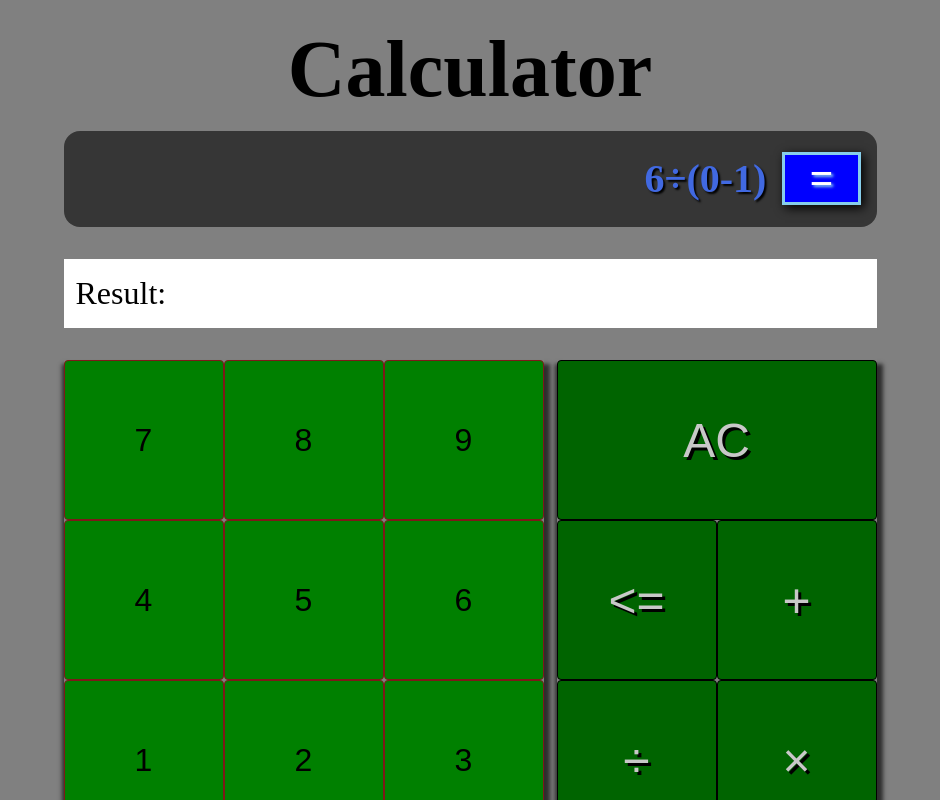
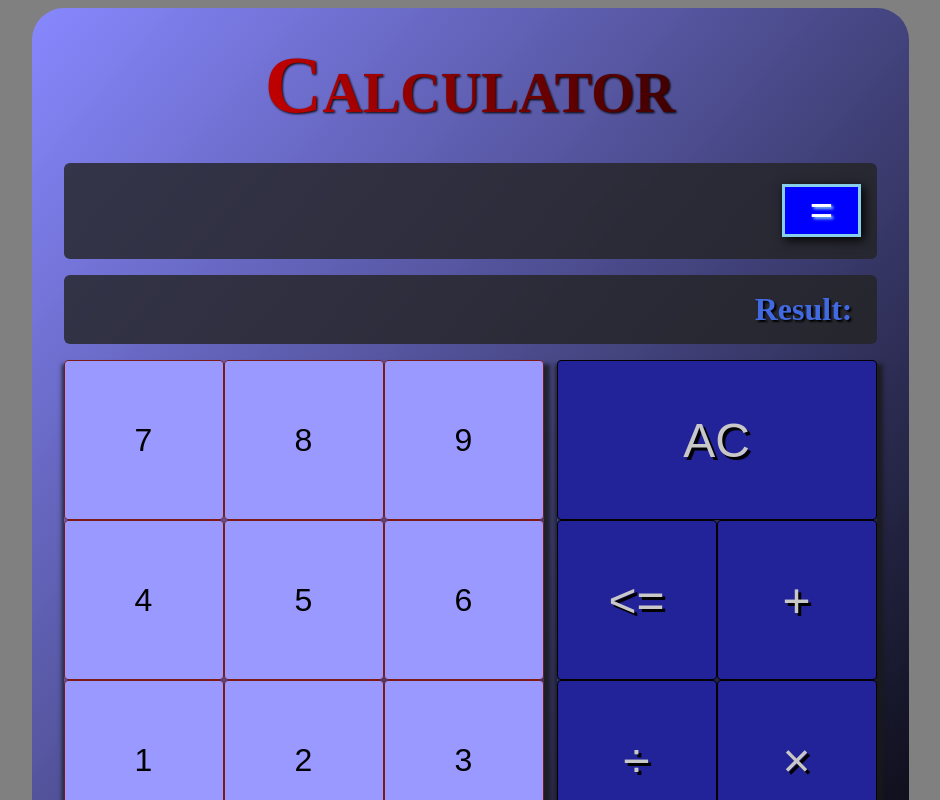
Before and after one commit to mshwarzberg/Calculator, a React (Create React App) app: page / in a window 1280 px wide. Shown: the top 800 px of the page, without its empty margins (170-1110 px from the left). Built offline with nearby package versions, Linux system fonts and the light colour scheme.

Commit message:
fixed a bug where negative floats weren't read properly as well as changed some of the css stuff

```diff
--- a/src/App.js
+++ b/src/App.js
@@ -3,13 +3,13 @@ import Board from "./Board";
 import InputField from "./InputField";
 
 function App() {
-  const [userInp, setUserInp] = useState("6÷(0-1)");
+  const [userInp, setUserInp] = useState("");
   const [out, setOut] = useState("");
   const [err, setErr] = useState(false);
 
 
   function addToInp(val) {
-    var lastItem = userInp[userInp.length - 1];
+    const lastItem = userInp[userInp.length - 1];
     // if the previous character in the input is a non number or one of the three chars mentioned replace the character with the new input
     if (
       isNaN(lastItem) &&
@@ -18,9 +18,13 @@ function App() {
       lastItem !== "(" &&
       lastItem !== ")"
     ) {
-      //
       setUserInp((prevVal) => prevVal.slice(0, -1));
     }
+    // if a user adds a number after closing parentheses, or if a user adds opening parentheses and the previous character is a number, automatically add a multiplication symbol beforehand
+    if (lastItem === ')' || (val === '(' && Number(lastItem))) {
+      setUserInp(prevVal => prevVal + '×')
+    }
+    // if a user adds opening parentheses and the previous character is a number add a multipl
     setUserInp((prevVal) => prevVal + val);
   }
 
@@ -45,7 +49,7 @@ function App() {
 
   function calculateString(str) {
     // this matches all the floats, negatives and integers in the string
-    let mathArr = str.match(/([-]\d+)?(\d+[.]\d+)?(\d+)?/g)
+    let mathArr = str.match(/([-]\d+[.]\d+)?([-]\d+)?(\d+[.]\d+)?(\d+)?/g)
     // this matches all the arithmetic symbols
     const symbolsInStr = str.match(/[+^÷×]/g)
 
@@ -61,7 +65,7 @@ function App() {
         symbolsInStrInd++
       }
     }
-    // add a '+' before every negative number to make sure it
+    // add a '+' before every negative number. Pretty dang specific example: 6÷(0-1) would return a 'divided by zero error' because the 0 won't go away, and the program would read it as 6÷0-1
     for (let arrInd = 0; arrInd+1 < mathArr.length; arrInd++) {
       if (mathArr[arrInd][0] === '-' && arrInd !== 0 && (mathArr[arrInd-1].match(/[^+÷×]/g))) {
         mathArr.splice(arrInd, 0, '+')
@@ -70,7 +74,6 @@ function App() {
     }
     // remove the final undefined from the array to clean it up
     mathArr = mathArr.slice(0, -1);
-    console.log(mathArr);
     // first complete all the divsion and multiplication
     var symbols = { symOne: "×", symTwo: "÷" };
 
@@ -101,7 +104,7 @@ function App() {
       for (let mathArrInd = 0; mathArrInd < mathArrLength; mathArrInd++) {
         let mathArrVal = mathArr[mathArrInd];
 
-        // this will check if the symbol matches the one that should be calculating first
+        // this will check if the symbol matches the one that should be calculating first. Without this, as its looping it'll ignore the symbols and do calculations in the wrong order.
         if (mathArrVal === symbols.symOne || mathArrVal === symbols.symTwo) {
 
           // do multiplication
@@ -136,6 +139,7 @@ function App() {
       // once the for loop is completed all the chars switch to addition and subtraction
       symbols = { symOne: "+", symTwo: "-" };
     }
+    // if a user tries to divide by zero
     if (mathArr[0] === Infinity) {
       setErr(true);
       setOut("You tryna break the universe? You can't divide by zero");
@@ -145,7 +149,7 @@ function App() {
   }
 
   return (
-    <div>
+    <div className="block">
       <InputField
         setErr={setErr}
         userInp={userInp}
--- a/src/css/boards.css
+++ b/src/css/boards.css
@@ -41,13 +41,13 @@
     justify-content: center;
     width: 10rem;
     height: 10rem;
-    background-color: green;
+    background-color: #9999ff;
     border: 1px solid rgb(125,25,25);
     border-radius: 4px;
 }
 
 .inputsymbol {
-    background-color: darkgreen;
+    background-color: #222299;
     width: 10rem;
     height: 10rem;
     font-size: 3rem;
@@ -68,20 +68,22 @@
 
 .inputnumber:hover {
     color: white;
-    text-shadow: 3px 3px 1px rgb(0,25,0);
+    text-shadow: 3px 3px 1px #000000;
     animation: 100ms linear forwards hoverButtonScale;
-    background-color: darkgreen;
+    background-color: #222299;
     cursor: pointer;
     font-size: 3rem;
+    border: 2px solid #ffffff;
 }
 
 .inputsymbol:hover {
-    background-color: rgb(0, 50, 0);
+    background-color: #000055;
     color: white;
-    text-shadow: 3px 3px 1px rgb(0,25,0);
+    text-shadow: 3px 3px 1px #000000;
     animation: 100ms linear forwards hoverButtonScale;
     cursor: pointer;
     font-size: 3.5rem;
+    border: 2px solid #ffffff;
 }
 
 sup {
--- a/src/css/index.css
+++ b/src/css/index.css
@@ -9,56 +9,19 @@ body {
 h1 {
   text-align: center;
   font-size: 5rem;
-  margin: 1rem auto 1rem auto;
+  margin: auto auto 2rem auto;
+  color: #000066;
+  font-variant: small-caps;
+  text-decoration: underline;
+  background: -webkit-linear-gradient(right,#000000, #ff0000);
+  -webkit-background-clip: text;
+  -webkit-text-fill-color: transparent;
+  filter: drop-shadow(1px 1px 1px#000000);
 }
 
-/*
-
-.showval {
-  background-color: #fff;
-  width: 40rem;
-  height: 8rem;
-  position: relative;
-  font-size: 1.5rem;
-  border: 2px solid darkgreen;
-  border-radius: 0.5rem 0.5rem 0 0;
+.block {
+  background-image: linear-gradient(to bottom right, #8888ff, #000000);
+  background-color: #444444;
+  padding: 2rem;
+  border-radius: 2rem;
 }
-
-.showvalerr {
-  background-color: #fff;
-  width: 40rem;
-  height: 8rem;
-  display: flex;
-  font-size: 1.5rem;
-  border: 2px solid red;
-  border-radius: 0.5rem 0.5rem 0 0;
-  align-items: center;
-  justify-content: center;
-  position: relative;
-}
-
-.outputerr {
-  text-align: center;
-  color: red;
-  font-size: 8rem;
-  font-weight: bold;
-  font-family: 'Franklin Gothic Medium', 'Arial Narrow', Arial, sans-serif;
-  background-color: rgba(25,25,25,0.5);
-  width: 100%;
-  height: 100%;
-}
-
-.inputval {
-  position: absolute;
-  right: 0.5em;
-  top: 0.5em;
-}
-
-.outputval > h4 {
-  position: absolute;
-  right: 0.5em;
-  bottom: -0.5em;
-  font-family: 'Franklin Gothic Medium', 'Arial Narrow', Arial, sans-serif;
-}
-
- */
--- a/src/css/inputoutput.css
+++ b/src/css/inputoutput.css
@@ -1,16 +1,16 @@
 .inputval {
     background-color: rgba(35, 35, 35, 0.8);
-    border-radius: 1rem;
+    border-radius: 6px;
     color: royalblue;
     padding: 1rem;
     font-weight: bold;
     font-size: 2.5rem;
     overflow-x: auto;
-    overflow-y: hidden;
     max-width: 49rem;
     text-indent: -1rem;
     text-shadow: 2px 2px 2px black;
     height: 4rem;
+    margin-bottom: 1rem;
 }
 
 .inputval > p {
@@ -18,13 +18,19 @@
     margin: 0.52rem 1rem auto auto;
 }
 
-
 .outputval {
+    background-color: rgba(35, 35, 35, 0.8);
+    border-radius: 6px;
+    color: royalblue;
     padding: 1rem;
-    margin: 2rem auto 2rem auto;
+    font-weight: bold;
     font-size: 2rem;
-    background-color: white;
-    text-indent: -4px;
+    overflow-x: auto;
+    max-width: 49rem;
+    text-indent: -1rem;
+    text-shadow: 2px 2px 2px black;
+    text-align: right;
+    margin-bottom: 1rem;
 }
 
 .outputerr {
```
